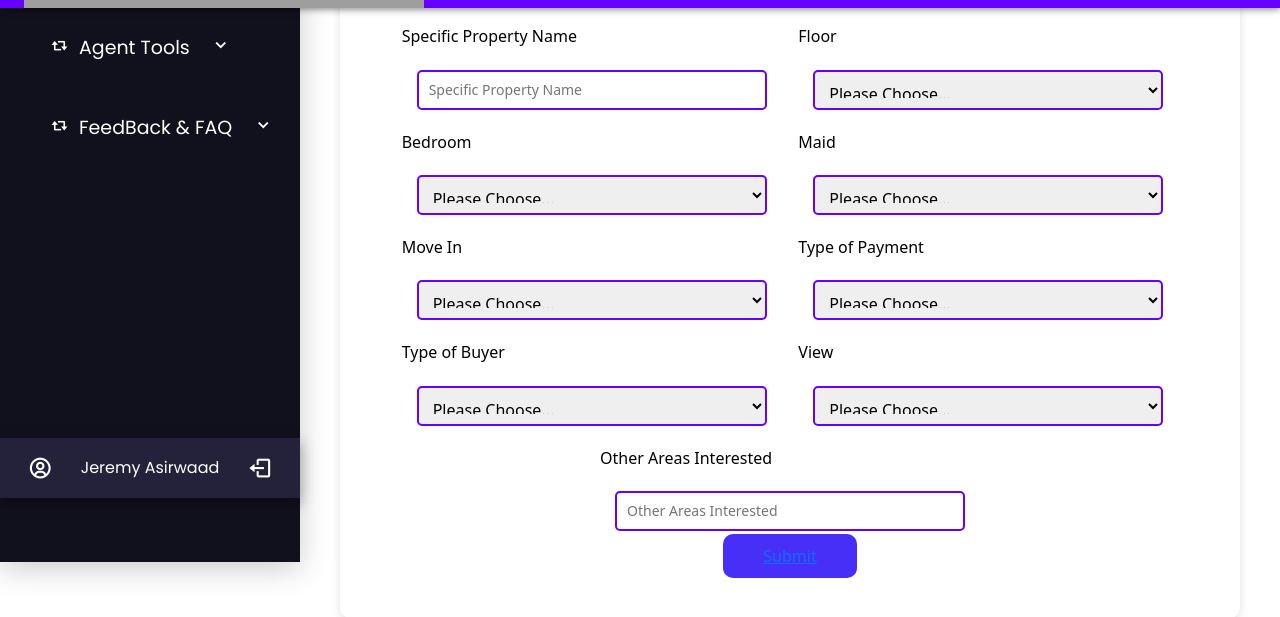
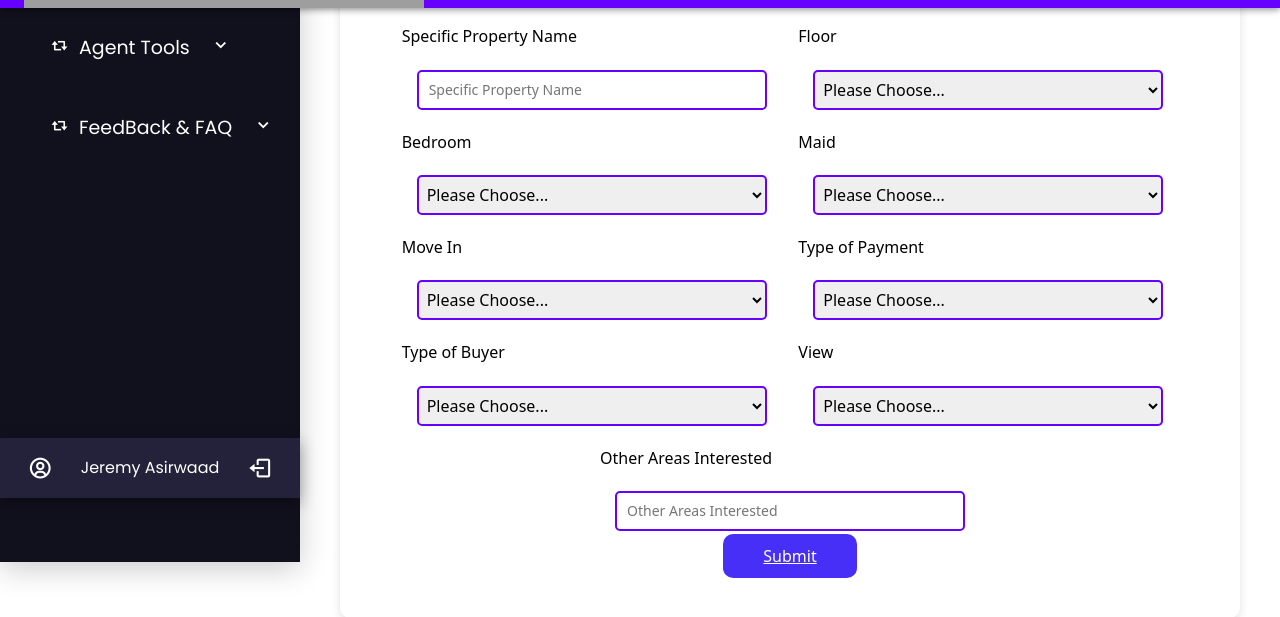
Before and after one commit to jeremyasirwaad/Aaronz, a React (Create React App) app: page /dashboard/forsale in a window 1280 px wide. Shown: the part 302-919 px from the top of the page. Built offline with nearby package versions, Linux system fonts and the light colour scheme; grey boxes are pictures that could not be loaded; a web font is replaced by a local one; what timers would draw is missing.

Commit message:
all updates done (28.1.22)

```diff
--- a/src/components/Dashboad/SideNav/Sidenav.css
+++ b/src/components/Dashboad/SideNav/Sidenav.css
@@ -54,7 +54,10 @@
 .sidenavlinks{
     display: flex;
     flex-direction: column;
-
+    /* overflow-y: auto; */
+    /* background-color: aqua; */
+    height: auto;
+    margin-bottom: 200px;
 }
 
 .downi{
--- a/src/components/Dashboad/homeScreen/HomeScreen.js
+++ b/src/components/Dashboad/homeScreen/HomeScreen.js
@@ -251,13 +251,13 @@ const datas = [
 
 const HomeScreen = () => {
    return (
-      <div style={{ marginLeft: "300px", marginTop: "100px", padding: "20px" }}>
+      <div style={{ marginLeft: "300px", marginTop: "80px", padding: "20px" }}>
          <Typography variant="h4" color="initial" mb={1}>
             DashBoard
          </Typography>
          <Grid container columnSpacing={0} spacing={3} justifyContent="center" alignItems="center">
             {datas.map((data, index) => (
-               <Grid key={index}  item xs={12} md={6} lg={4} >
+               <Grid key={index} item xs={12} md={6} lg={4} xl={3}>
                   <NewCard {...data} />
                </Grid>
             ))}
--- a/src/components/Dashboad/newCard/newCard.js
+++ b/src/components/Dashboad/newCard/newCard.js
@@ -196,14 +196,13 @@ const NewCard = ({
                      <MenuItem value={10}>Deal done within Aaronz</MenuItem>
                      <MenuItem value={21}>No one has responded</MenuItem>
                      <MenuItem value={22}>Deal done outside Aaronz</MenuItem>
-                     <MenuItem value={22}>Property not with me anymore</MenuItem>
-                     <MenuItem value={22}>Others</MenuItem>
+                     <MenuItem value={24}>Property not with me anymore</MenuItem>
+                     <MenuItem value={26}>Others</MenuItem>
                   </Select>
-
-                  <Button onClick={handleClose} variant="primary" style={{ marginTop: "10px" }}>
-                     Done
-                  </Button>
                </FormControl>
+               <Button onClick={handleClose} variant="primary" style={{ marginTop: "10px" }}>
+                  Done
+               </Button>
             </Box>
          </Modal>
 
@@ -306,13 +305,13 @@ const NewCard = ({
                   <ShareIcon sx={{ color: "#1c6dd0" }} />
                </IconButton>
                <div style={{ display: "flex", marginLeft: "6px", height: "40px" }}>
-                  <Button sx={{ }} onClick={handleAgentModalOpen}>
+                  <Button sx={{}} onClick={handleAgentModalOpen}>
                      Agent
                   </Button>
                   <Button
                      variant="outline-danger"
                      onClick={handleOpen}
-                     style={{ marginLeft: "10px",  }}
+                     style={{ marginLeft: "10px" }}
                   >
                      Decline
                   </Button>
--- a/src/components/Dashboad/propReqScreen/PropReqScreen.js
+++ b/src/components/Dashboad/propReqScreen/PropReqScreen.js
@@ -144,7 +144,7 @@ const PropReqScreen = () => {
                         </div>
                      </div>
                      <button className="postbtnforsale">
-                        <a href="#results">Submit</a>
+                        <a href="#results" className="submit1234">Submit</a>
                      </button>
                   </div>
                </div>
--- a/src/components/Dashboad/propReqScreen/propReqscreen.css
+++ b/src/components/Dashboad/propReqScreen/propReqscreen.css
@@ -84,6 +84,10 @@
    justify-content: space-evenly;
 }
 
+.submit1234{
+   color: white;
+}
+
 .jobrequirements input {
    border: 2px solid #6600FF;
    width: 350px;
@@ -100,7 +104,7 @@
    width: 350px;
    height: 40px;
    margin: 15px;
-   padding: 10px;
+   padding: 4px;
    border-radius: 5px;
 }
 
```
